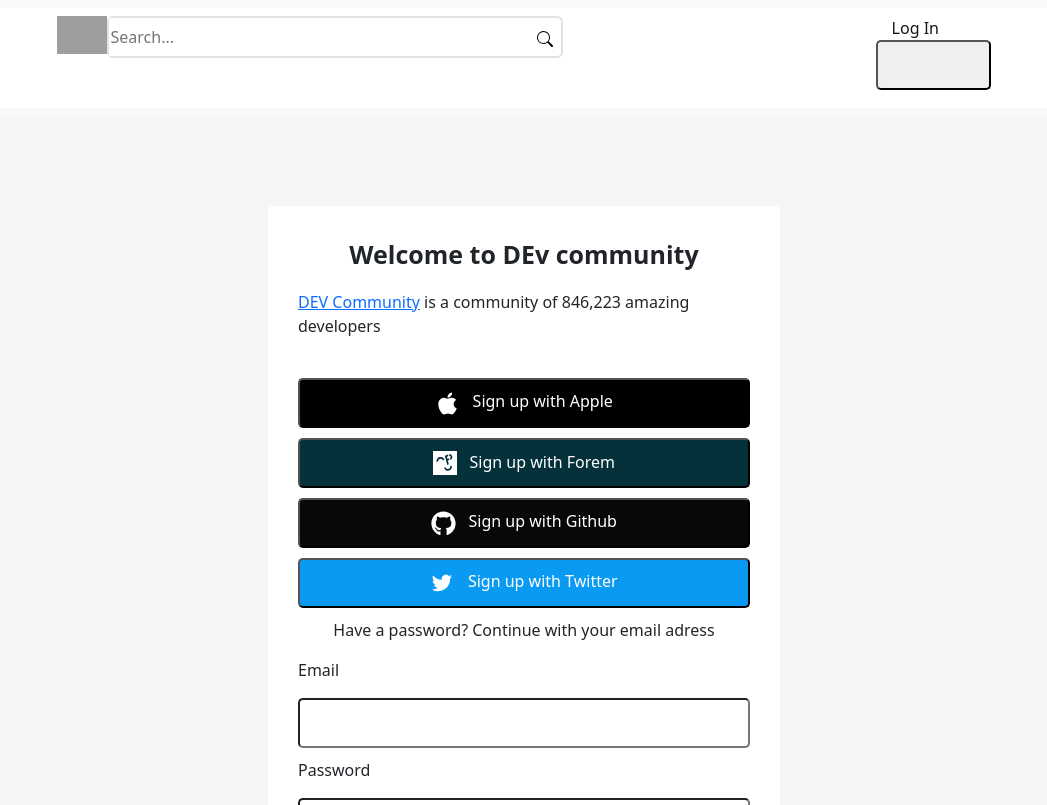
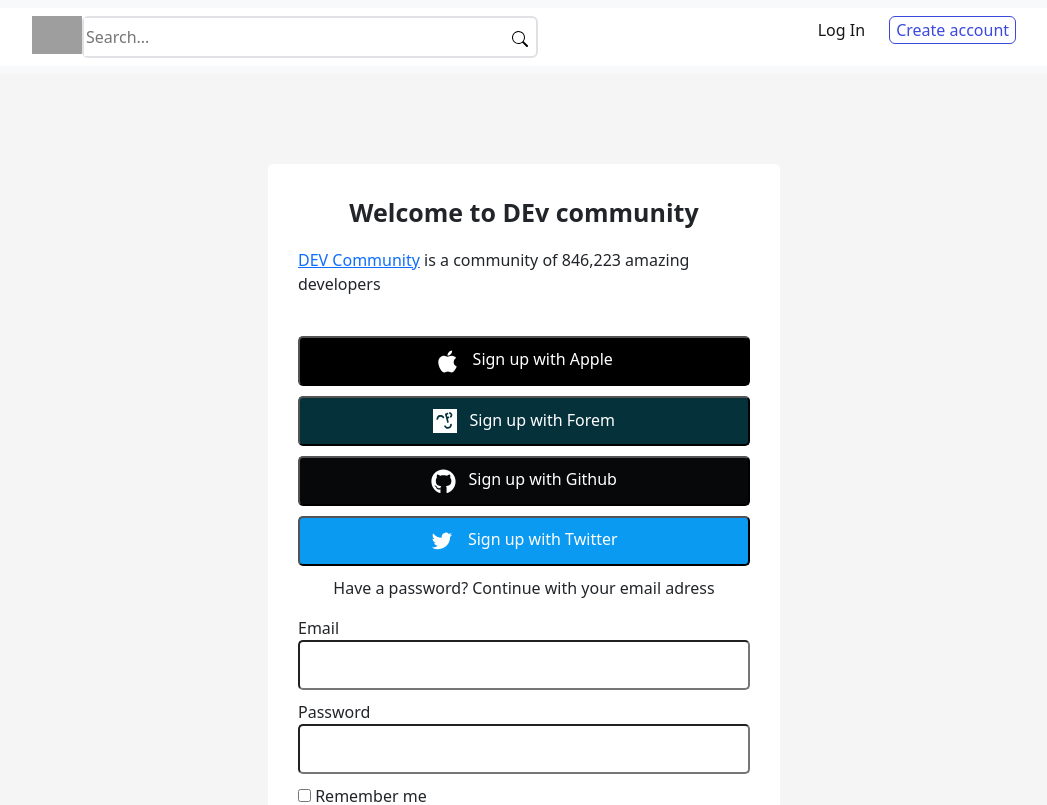
Before and after one commit to 2112miguel/ReactDevtoClon, a React (Create React App) app: page /login in a window 1280 px wide. Shown: the top 805 px of the page, without its empty margins (116-1163 px from the left). Built offline with nearby package versions, Linux system fonts and the light colour scheme; grey boxes are pictures that could not be loaded.

Commit message:
4 files modified, 2 added

```diff
--- a/src/components/BotonesAccount/BotonesAccount.jsx
+++ b/src/components/BotonesAccount/BotonesAccount.jsx
@@ -1,5 +1,5 @@
 import React from 'react';
-import { CreateAccountButton } from '../CreateAccountButton/CreateAccountButton';
+import { BotonesCrearCuenta } from '../BotonesCrearCuenta/BotonesCrearCuenta';
 
 export const BotonesAccount = () => {
   const iconsapple = (
@@ -60,22 +60,22 @@ export const BotonesAccount = () => {
     <div className="BotonesAccount">
       <div className="BotonesAccount-container">
         <div className="BotonesAccount-content">
-          <CreateAccountButton
+          <BotonesCrearCuenta
             id="btnapple"
             icon={iconstwitter}
             texto="Sign up with Apple"
           />
-          <CreateAccountButton
+          <BotonesCrearCuenta
             id="btnforem"
             icon={iconforem}
             texto="Sign up with Forem"
           />
-          <CreateAccountButton
+          <BotonesCrearCuenta
             id="btnGithub"
             icon={iconsGithub}
             texto="Sign up with Github"
           />
-          <CreateAccountButton
+          <BotonesCrearCuenta
             id="btnTwitter"
             icon={iconsapple}
             texto="Sign up with Twitter"
--- /dev/null
+++ b/src/components/BotonesCrearCuenta/BotonesCrearCuenta.jsx
@@ -0,0 +1,11 @@
+import React from 'react';
+import './BotonesCrearCuenta.scss';
+
+export const BotonesCrearCuenta = ({ id, icon, texto }) => {
+  return (
+    <button id={id} className="CreateAccountBtn">
+      {icon}&nbsp;&nbsp;&nbsp;
+      {texto}
+    </button>
+  );
+};
--- /dev/null
+++ b/src/components/BotonesCrearCuenta/BotonesCrearCuenta.scss
@@ -0,0 +1,49 @@
+.CreateAccountBtn {
+  width: 100%;
+  height: 50px;
+  border-radius: 5px;
+  margin-bottom: 10px;
+  color: white;
+  font-size: 16px;
+}
+
+#btnapple {
+  background-color: black;
+}
+
+#btnforem {
+  background-color: #05313b;
+}
+
+#btnGithub {
+  background-color: #070809;
+}
+
+#btnTwitter {
+  background-color: #0a9af2;
+}
+
+#continue {
+  background-color: #3845d3;
+  margin-top: 10px;
+}
+
+#btnapple:hover {
+  filter: brightness(90%);
+  cursor: pointer;
+}
+
+#btnforem:hover {
+  filter: brightness(90%);
+  cursor: pointer;
+}
+
+#btnGithub:hover {
+  filter: brightness(90%);
+  cursor: pointer;
+}
+
+#btnTwitter:hover {
+  filter: brightness(90%);
+  cursor: pointer;
+}
--- a/src/components/CreateAccountButton/CreateAccountButton.jsx
+++ b/src/components/CreateAccountButton/CreateAccountButton.jsx
@@ -1,11 +1,6 @@
 import React from 'react';
 import './CreateAccountButton.scss';
 
-export const CreateAccountButton = ({ id, icon, texto }) => {
-  return (
-    <button id={id} className="CreateAccountBtn">
-      {icon}&nbsp;&nbsp;&nbsp;
-      {texto}
-    </button>
-  );
+export const CreateAccountButton = () => {
+  return <button className="CreateAccountButton">Create account</button>;
 };
--- a/src/components/CreateAccountButton/CreateAccountButton.scss
+++ b/src/components/CreateAccountButton/CreateAccountButton.scss
@@ -11,53 +11,3 @@
     text-decoration: underline;
   }
 }
-
-.CreateAccountBtn {
-  width: 100%;
-  height: 50px;
-  border-radius: 5px;
-  margin-bottom: 10px;
-  color: white;
-  font-size: 16px;
-}
-
-#btnapple {
-  background-color: black;
-}
-
-#btnforem {
-  background-color: #05313b;
-}
-
-#btnGithub {
-  background-color: #070809;
-}
-
-#btnTwitter {
-  background-color: #0a9af2;
-}
-
-#continue {
-  background-color: #3845d3;
-  margin-top: 10px;
-}
-
-#btnapple:hover {
-  filter: brightness(90%);
-  cursor: pointer;
-}
-
-#btnforem:hover {
-  filter: brightness(90%);
-  cursor: pointer;
-}
-
-#btnGithub:hover {
-  filter: brightness(90%);
-  cursor: pointer;
-}
-
-#btnTwitter:hover {
-  filter: brightness(90%);
-  cursor: pointer;
-}
--- a/src/components/Log/Log.jsx
+++ b/src/components/Log/Log.jsx
@@ -2,7 +2,7 @@ import React from 'react';
 import './Log.scss';
 import { BotonesAccount } from '../BotonesAccount/BotonesAccount';
 import { InputLogin } from '../InputLogin/InputLogin';
-import { CreateAccountButton } from '../CreateAccountButton/CreateAccountButton';
+import { BotonesCrearCuenta } from '../BotonesCrearCuenta/BotonesCrearCuenta';
 import { Link } from 'react-router-dom';
 
 export const Log = ({ children }) => {
@@ -21,11 +21,13 @@ export const Log = ({ children }) => {
           <p className="passwordtext">
             Have a password? Continue with your email adress
           </p>
-          <InputLogin type="text" labels="Email" />
-          <InputLogin type="password" labels="Password" />
+          <label>Email</label>
+          <input type="text" id="Email" />
+          <label>Password</label>
+          <input type="password" id="Password" />
           <input type="checkbox" />
           <label>&nbsp;Remember me</label>
-          <CreateAccountButton id="continue" texto="Continue" />
+          <BotonesCrearCuenta id="continue" texto="Continue" />
           <p className="passwordtext">I forgot my password</p>
         </div>
       </div>
```
